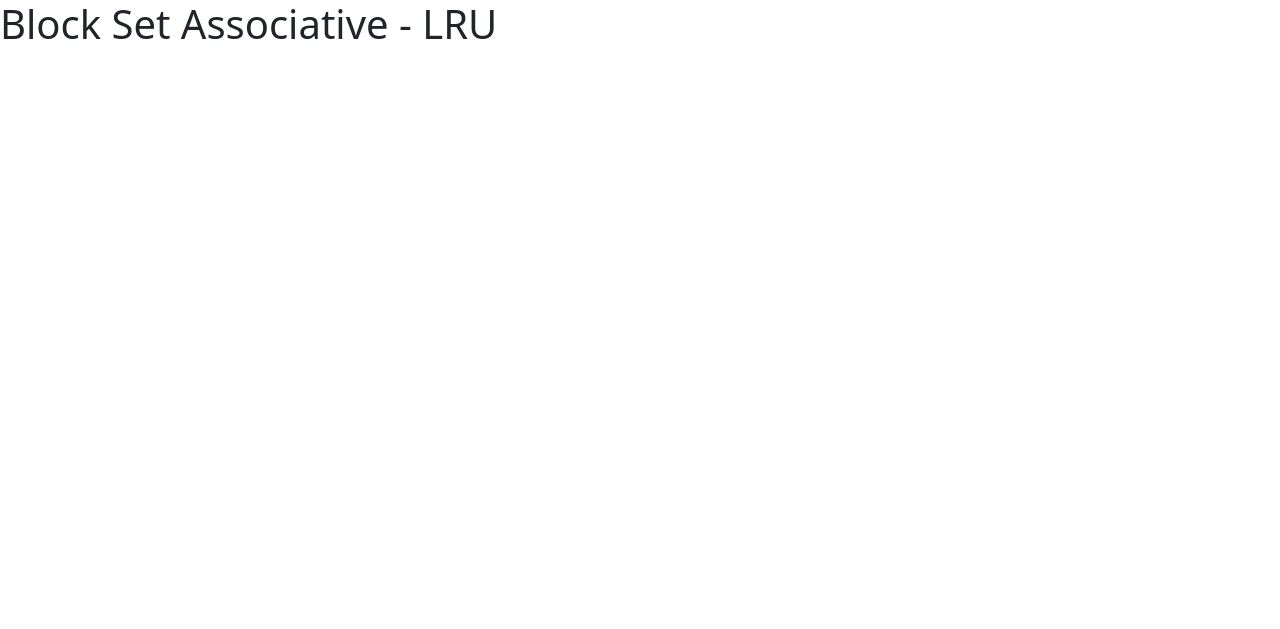
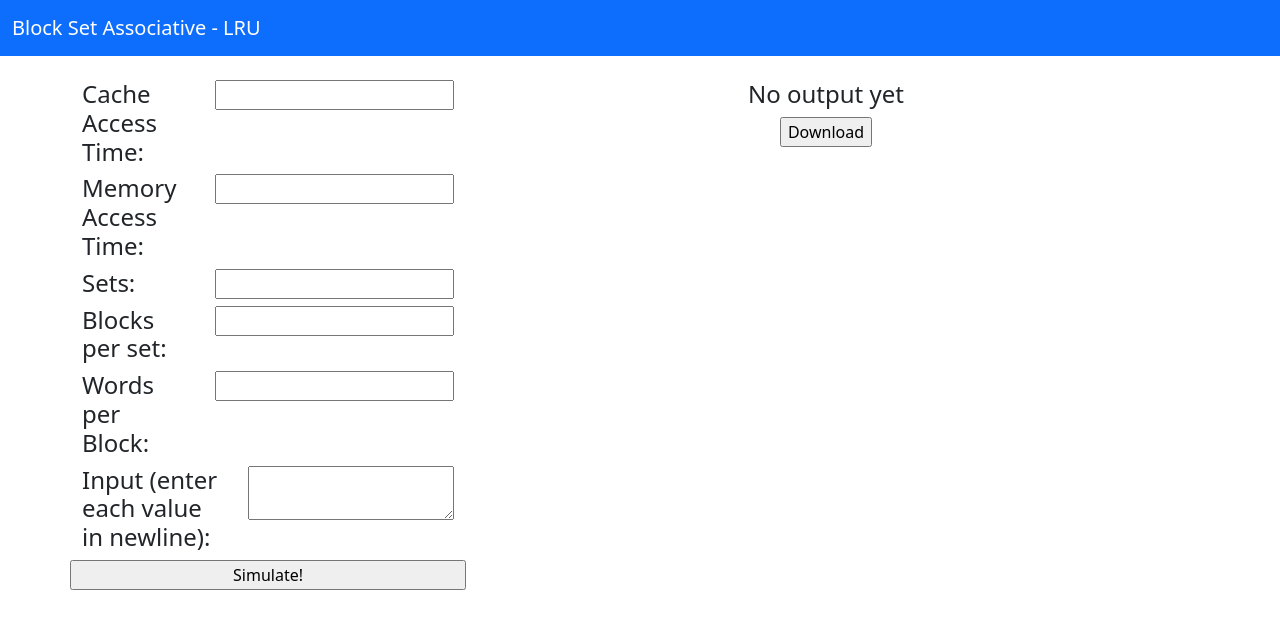
Before and after one commit to CSARCH-MP2/CSARCH2-cache-algo, a Django app: template csarch2/simulator/templates/pages/home.html in a window 1280 px wide. Shown: the top 629 px of the page. Run offline with Django 3.2, Linux system fonts and the light colour scheme; the template is opened without the code that fills it, so the values that code supplies are empty.

Commit message:
branch commit 1

```diff
--- a/csarch2/simulator/templates/pages/home.html
+++ b/csarch2/simulator/templates/pages/home.html
@@ -1,5 +1,79 @@
 {% extends '../partials/base.html' %}
 
 {% block body %}
-<h1>Block Set Associative - LRU</h1>
+<nav class="navbar navbar-dark bg-primary">
+    <div class="container-fluid">
+        <span class="navbar-brand">Block Set Associative - LRU</span>
+    </div>
+</nav>
+<br>
+<div class="d-flex justify-content-center container">
+    <div class ="col">
+        <form method = "POST"> {% csrf_token %}
+            <div class="row">
+                <div class = "col">
+                    <h4>Cache Access Time:</h4>
+                </div>
+                <div class = "col">
+                    <input type = "number" id = "cache_access_time" name = "cache_access_time">
+                </div>
+            </div>
+            <div class="row">
+                <div class = "col">
+                    <h4>Memory Access Time:</h4>
+                </div>
+                <div class = "col">
+                    <input type = "number" id = "memory_access_time" name = "memory_access_time">
+                </div>
+            </div>
+            <div class="row">
+                <div class = "col">
+                    <h4>Sets:</h4>
+                </div>
+                <div class = "col">
+                    <input type = "number" id = "sets" name = "sets">
+                </div>
+            </div>
+            <div class="row">
+                <div class = "col">
+                    <h4>Blocks per set:</h4>
+                </div>
+                <div class = "col">
+                    <input type = "number" id = "blocks_per_set" name = "blocks_per_set">
+                </div>
+            </div>
+            <div class="row">
+                <div class = "col">
+                    <h4>Words per Block:</h4>
+                </div>
+                <div class = "col">
+                    <input type = "number" id = "words_per_block" name = "words_per_block">
+                </div>
+            </div>
+            <div class="row">
+                <div class = "col">
+                    <h4>Input (enter each value in newline):</h4>
+                </div>
+                <div class = "col">
+                    <textarea id ="input" name = "input"></textarea>
+                </div>
+            </div>
+            <div class = row>
+                <input type = "submit" id = "submit" value= "Simulate!">
+            </div>
+        </form>
+    </div>
+    <div class ="col-8 span">
+        <div class = "container" id="empty_message">
+            <h4 class="text-center">No output yet</h4>
+        </div>
+        <div class = "container text-center" id="empty_message">
+            <!-- OUTPUT HERE -->
+            <form method="GET">
+                <input type="submit" value="Download">
+            </form>
+        </div>
+    </div>
+</div>
+
 {% endblock %}
```
Also changed, not shown: csarch2/simulator/forms.py (added, +9 -0 lines), csarch2/simulator/views.py (+14 -0 lines).
